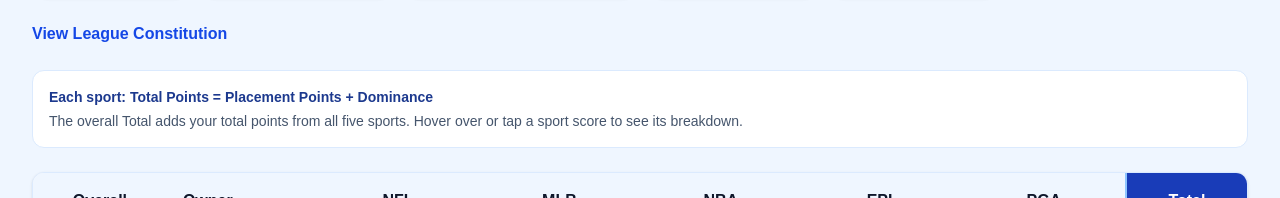
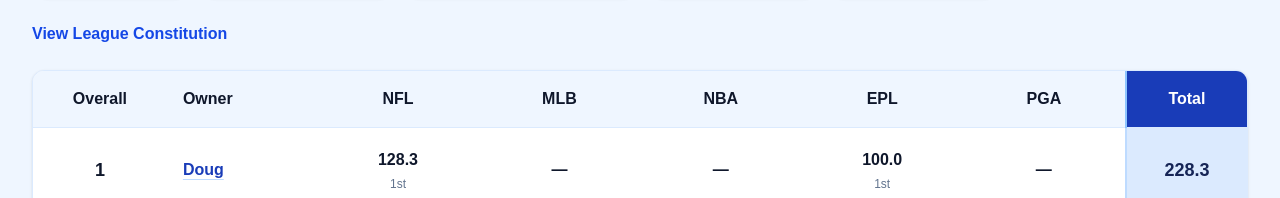
Before and after one commit to dpellerin25-cell/MultiSportFantasy2, a Next.js app in the folder web/: page / in a window 1280 px wide. Shown: the part 329-527 px from the top of the page. Built offline with nearby package versions, Linux system fonts and the light colour scheme; no server answers.

Commit message:
update page

```diff
--- a/web/src/app/page.tsx
+++ b/web/src/app/page.tsx
@@ -228,10 +228,6 @@
           </Link>
         </div>
 
-        <div className="mb-6 rounded-xl border border-blue-100 bg-white p-4 text-sm">
-          <p className="font-semibold text-blue-900">Each sport: Total Points = Placement Points + Dominance</p>
-          <p className="mt-1 text-slate-600">The overall Total adds your total points from all five sports. Hover over or tap a sport score to see its breakdown.</p>
-        </div>
 
         <div className="overflow-x-auto rounded-xl border border-blue-100 bg-white shadow-sm">
           <table className="w-full min-w-[850px] border-collapse">
```
